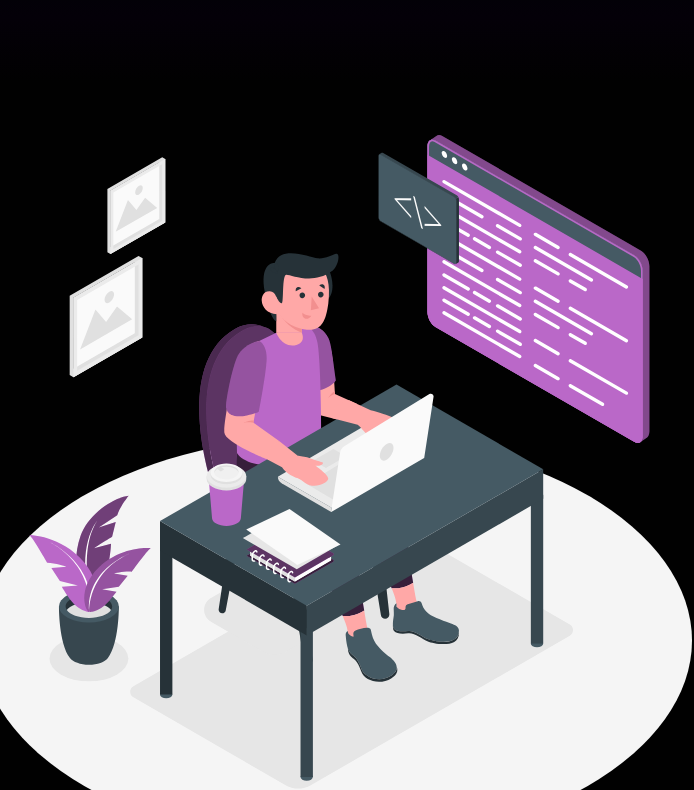
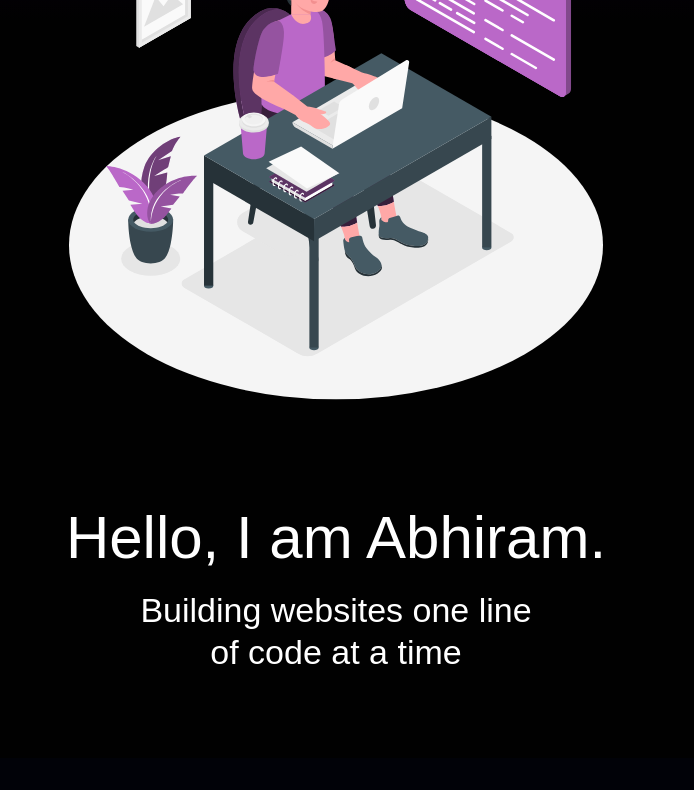
Before and after one commit to Abhiram716/personal-portfolio, a Gatsby site: page / in a window 1280 px wide. Shown: the part 265-1055 px from the top of the page, without its empty margins (264-958 px from the left). Built offline with nearby package versions, Linux system fonts and the light colour scheme; Gatsby itself is replaced by a stand-in of ours.

Commit message:
change: changed flex direction to column reverse

```diff
--- a/src/components/home-page/index.jsx
+++ b/src/components/home-page/index.jsx
@@ -10,15 +10,19 @@ const HomePage = () => {
       disableGutters={true}
       sx={{
         display: "flex",
-        flexDirection: { xs: "column", sm: "column", xl: "row" },
+        flexDirection: {
+          xs: "column-reverse",
+          sm: "column-reverse",
+          xl: "row",
+        },
         justifyContent: { xs: "center", sm: "center", xl: "space-between" },
         alignItems: "center",
         color: "white",
         minHeight: "100vh",
-        overflow: "auto",
-        pt: { xs: 15, md: 10 },
-        pl: { lg: 10 },
-        pr: { lg: 20 },
+        overflow: "hidden",
+        pt: { xs: 5, md: 10 },
+        pl: { xs: 2, lg: 10 },
+        pr: { xs: 2, lg: 20 },
       }}
     >
       <Box
@@ -43,8 +47,8 @@ const HomePage = () => {
       </Box>
       <Box
         sx={{
-          width: { xs: "350px", sm: "500px", md: "800px" },
-          mt: { xs: 10 },
+          width: { xs: "350px", sm: "400px", md: "600px", xl: "800px" },
+          mb: { xs: 5, sm: 10 },
         }}
       >
         <img src={dev} alt="" width="100%" height={"100%"} />
--- a/src/components/project-works/index.jsx
+++ b/src/components/project-works/index.jsx
@@ -52,7 +52,7 @@ const Works = ({ data }) => {
                 description={about}
                 src={link}
                 imgSrc={imageSrc}
-                reverse={i % 2 == 0}
+                reverse={i % 2 === 0}
                 alt={title}
               />
             </Grid>
```
